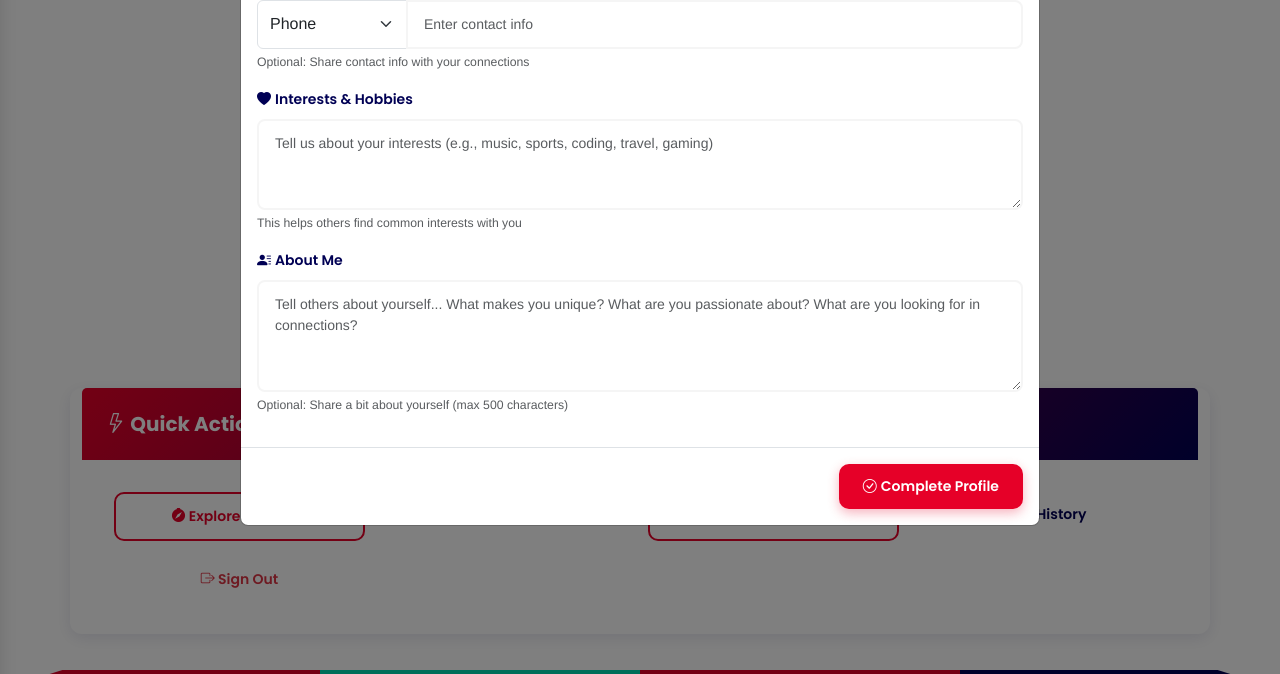
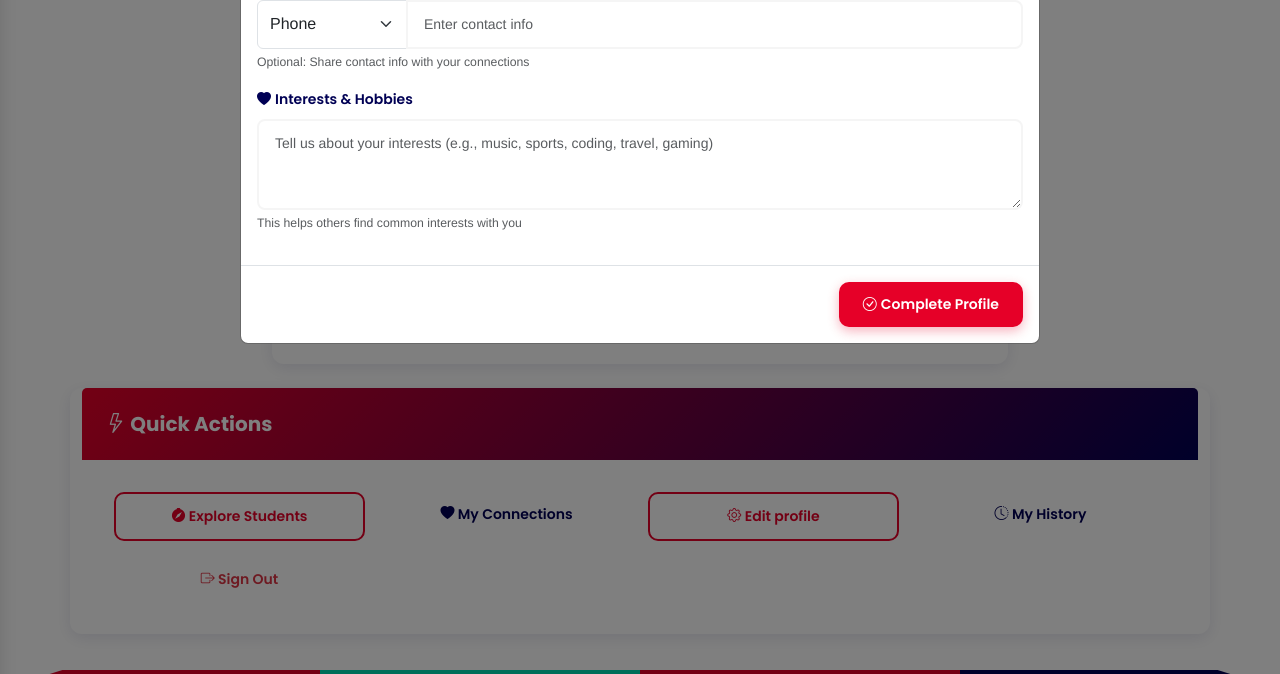
Before and after one commit to danslavnyi/rmit-connect, a Flask app: page /dashboard in a window 1280 px wide. Shown: the part 447-1121 px from the top of the page. Run offline with Flask 3, Linux system fonts and the light colour scheme; the visitor is signed in with stand-in values (Sample User, id 1); data comes from the database, SQL or seed files in the repository; data that the repository does not hold is empty; some libraries are stand-ins or nearby versions.

Commit message:
Removed all bio-related code and reverted to original state

```diff
--- a/app.py
+++ b/app.py
@@ -111,7 +111,8 @@ with app.app_context():
         db.create_all()
         logging.info("Database tables created successfully")
     except Exception as e:
-        logging.warning(f"Database table creation issue (may already exist): {e}")
+        logging.warning(
+            f"Database table creation issue (may already exist): {e}")
 
     # Ensure upload folder exists with proper permissions
     upload_folder = app.config.get('UPLOAD_FOLDER', 'static/uploads')
--- a/models.py
+++ b/models.py
@@ -25,7 +25,6 @@ class User(UserMixin, db.Model):
     education = db.Column(db.String(200))
     interests = db.Column(db.Text)
     country = db.Column(db.String(100))
-    bio = db.Column(db.Text)  # Short bio or "About me" field
     profile_completed = db.Column(db.Boolean, default=False)
     # Store filename of profile image
     profile_image = db.Column(db.String(255))
--- a/routes.py
+++ b/routes.py
@@ -411,7 +411,6 @@ def profile():
         education = request.form.get('education', '').strip()
         interests = request.form.get('interests', '').strip()
         country = request.form.get('country', '').strip()
-        bio = request.form.get('bio', '').strip()
 
         # Handle dynamic contact fields
         contact_type = request.form.get('contact_type', '').strip()
@@ -441,7 +440,6 @@ def profile():
         current_user.education = education
         current_user.interests = interests
         current_user.country = country
-        current_user.bio = bio if bio else None  # Store bio or None if empty
 
         # Handle contact information storage
         if contact_type == 'phone':
--- a/start.py
+++ b/start.py
@@ -20,12 +20,15 @@ logging.basicConfig(
 
 logger = logging.getLogger(__name__)
 
+
 def wait_for_startup():
     """Add a small delay to ensure services are ready."""
     startup_delay = int(os.environ.get('STARTUP_DELAY', '2'))
     if startup_delay > 0:
-        logger.info(f"Waiting {startup_delay} seconds for services to be ready...")
+        logger.info(
+            f"Waiting {startup_delay} seconds for services to be ready...")
         time.sleep(startup_delay)
+
 
 def main():
     """Main entry point with error handling."""
@@ -45,6 +48,7 @@ def main():
         logger.error(f"Failed to start application: {e}")
         sys.exit(1)
 
+
 if __name__ == "__main__":
     app = main()
     # This won't be reached when run by gunicorn
--- a/templates/dashboard.html
+++ b/templates/dashboard.html
@@ -88,18 +88,6 @@
                                     <p class="mb-0 fs-6 profile-info-data">{{ user.created_at.strftime('%B %d, %Y') }}</p>
                                 </div>
                             </div>
-
-                            <!-- Bio Section - Full Width -->
-                            {% if user.bio %}
-                            <div class="row mt-4">
-                                <div class="col-12">
-                                    <h6 class="text-muted"><i class="bi bi-person-lines-fill me-2"></i>About Me</h6>
-                                    <div class="p-3 rounded" style="background-color: #f8f9fa; border-left: 4px solid var(--rmit-red);">
-                                        <p class="mb-0 fs-6">{{ user.bio }}</p>
-                                    </div>
-                                </div>
-                            </div>
-                            {% endif %}
                             </div> <!-- Close profile info row -->
                         </div> <!-- Close profile info column -->
                     </div> <!-- Close main row -->
@@ -357,14 +345,6 @@
             <textarea name="interests" class="form-control" rows="3" placeholder="Tell us about your interests (e.g., music, sports, coding, travel, gaming)">{{ user.interests or '' }}</textarea>
             <div class="form-text">This helps others find common interests with you</div>
           </div>
-
-          <div class="mb-3">
-            <label for="bio" class="form-label">
-              <i class="bi bi-person-lines-fill me-1"></i>About Me
-            </label>
-            <textarea name="bio" class="form-control" rows="4" placeholder="Tell others about yourself... What makes you unique? What are you passionate about? What are you looking for in connections?" maxlength="500">{{ user.bio or '' }}</textarea>
-            <div class="form-text">Optional: Share a bit about yourself (max 500 characters)</div>
-          </div>
         </div>
         <div class="modal-footer">
           <button type="submit" class="btn btn-primary">
--- a/templates/explore.html
+++ b/templates/explore.html
@@ -58,9 +58,6 @@
                 <div class="text-start mb-4">
                     <p><strong><i class="bi bi-book"></i> Education:</strong><br>{{ user.education }}</p>
                     <p><strong><i class="bi bi-geo-alt"></i> Country:</strong><br>{{ user.country }}</p>
-                    {% if user.bio %}
-                    <p><strong><i class="bi bi-person-lines-fill"></i> About:</strong><br>{{ user.bio }}</p>
-                    {% endif %}
                     <p><strong><i class="bi bi-heart"></i> Interests:</strong><br>{{ user.interests }}</p>
                 </div>
 
```
Also changed, not shown: templates/profile_view.html (+0 -10 lines).
